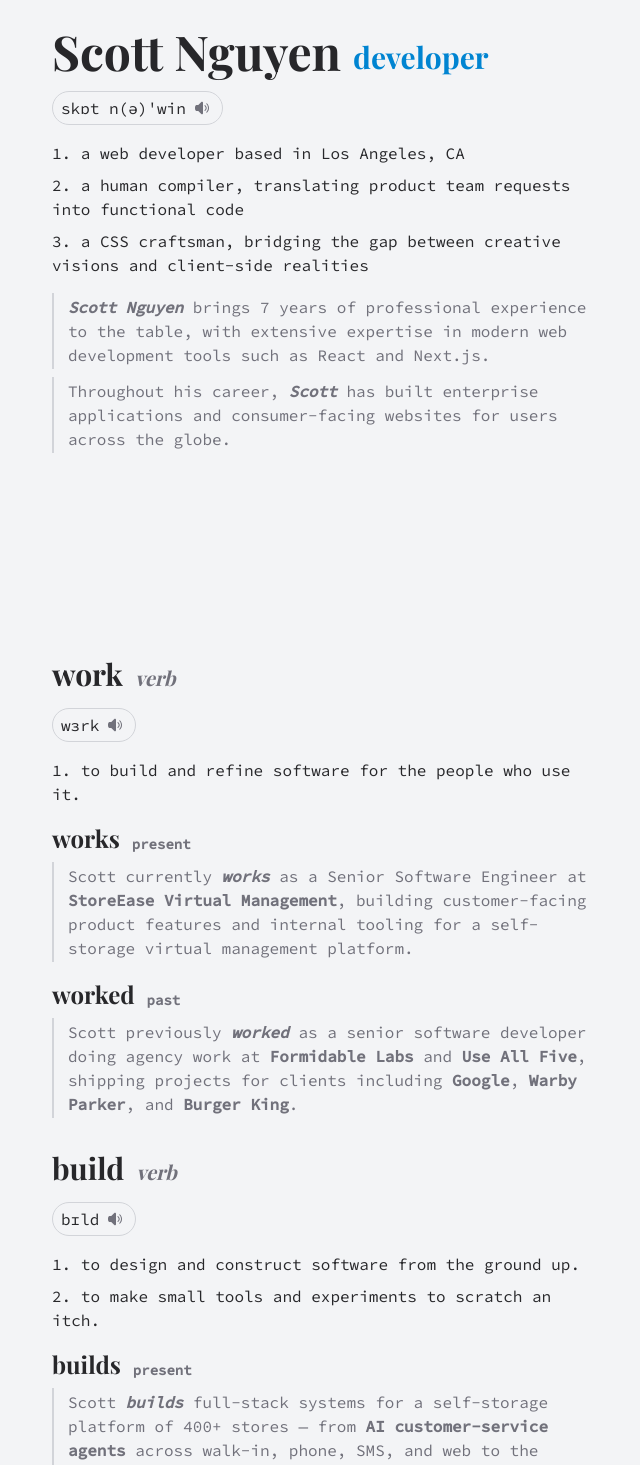
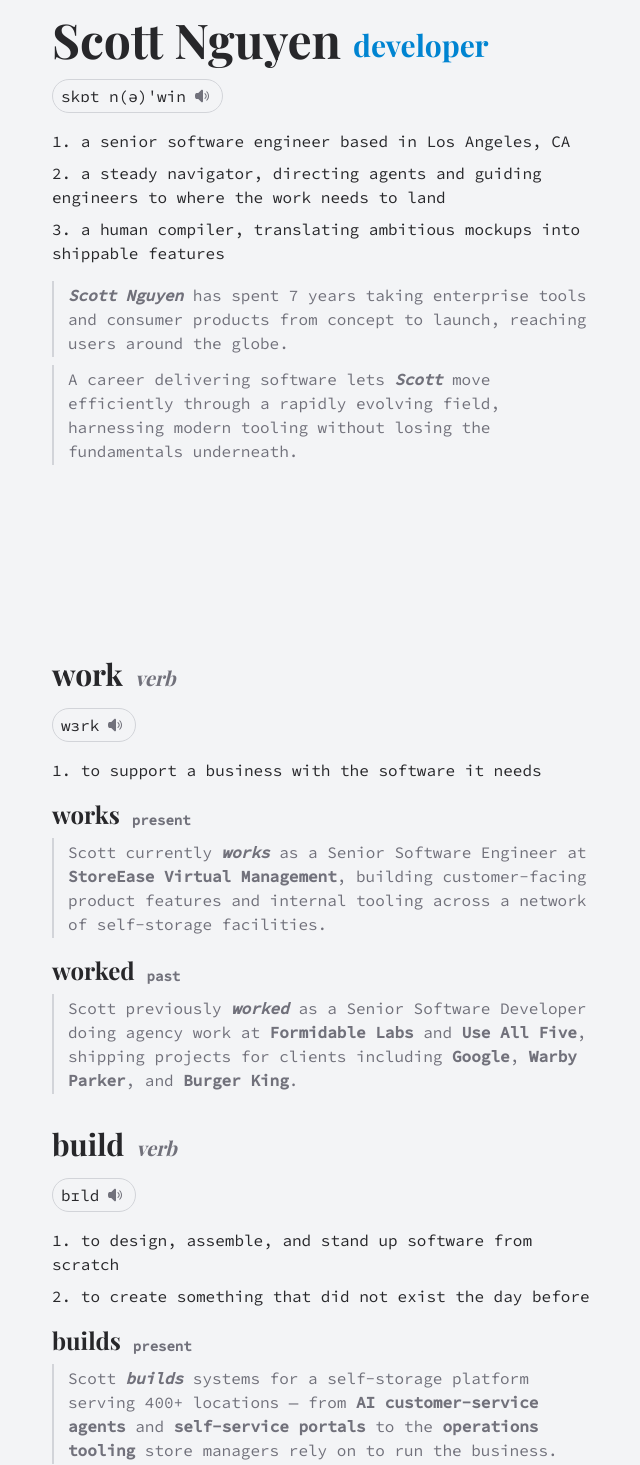
Before and after one commit to scottqmn/portfolio, a Next.js app: page / in a window 1280 px wide. Shown: the part 160-1625 px from the top of the page, without its empty margins (316-956 px from the left). Built offline with nearby package versions, Linux system fonts and the light colour scheme; no server answers.

Commit message:
chore: content

```diff
--- a/src/components/sections/Employment/constants.ts
+++ b/src/components/sections/Employment/constants.ts
@@ -1,13 +1,10 @@
-// Placeholder copy — real companies.
-export const definitions = [
-    'to build and refine software for the people who use it.',
-];
+export const definitions = ['to support a business with the software it needs'];
 
 // Example sentences grouped by inflected form of the headword.
 export const present = [
-    'Scott currently <em><strong>works</strong></em> as a Senior Software Engineer at <strong>StoreEase Virtual Management</strong>, building customer-facing product features and internal tooling for a self-storage virtual management platform.',
+    'Scott currently <em><strong>works</strong></em> as a Senior Software Engineer at <strong>StoreEase Virtual Management</strong>, building customer-facing product features and internal tooling across a network of self-storage facilities.',
 ];
 
 export const past = [
-    'Scott previously <em><strong>worked</strong></em> as a senior software developer doing agency work at <strong>Formidable Labs</strong> and <strong>Use All Five</strong>, shipping projects for clients including <strong>Google</strong>, <strong>Warby Parker</strong>, and <strong>Burger King</strong>.',
+    'Scott previously <em><strong>worked</strong></em> as a Senior Software Developer doing agency work at <strong>Formidable Labs</strong> and <strong>Use All Five</strong>, shipping projects for clients including <strong>Google</strong>, <strong>Warby Parker</strong>, and <strong>Burger King</strong>.',
 ];
--- a/src/components/sections/Hero/constants.ts
+++ b/src/components/sections/Hero/constants.ts
@@ -1,10 +1,10 @@
 export const definitions = [
-    'a web developer based in Los Angeles, CA',
-    'a human compiler, translating product team requests into functional code',
-    'a CSS craftsman, bridging the gap between creative visions and client-side realities',
+    'a senior software engineer based in Los Angeles, CA',
+    'a steady navigator, directing agents and guiding engineers to where the work needs to land',
+    'a human compiler, translating ambitious mockups into shippable features',
 ];
 
 export const sentences = [
-    '<em><strong>Scott Nguyen</strong></em> brings {{years}} years of professional experience to the table, with extensive expertise in modern web development tools such as React and Next.js.',
-    'Throughout his career, <em><strong>Scott</strong></em> has built enterprise applications and consumer-facing websites for users across the globe.',
+    '<em><strong>Scott Nguyen</strong></em> has spent {{years}} years taking enterprise tools and consumer products from concept to launch, reaching users around the globe.',
+    'A career delivering software lets <em><strong>Scott</strong></em> move efficiently through a rapidly evolving field, harnessing modern tooling without losing the fundamentals underneath.',
 ];
--- a/src/components/sections/Projects/constants.ts
+++ b/src/components/sections/Projects/constants.ts
@@ -1,18 +1,13 @@
-// Placeholder content — replace with real copy.
 export const definitions = [
-    'to design and construct software from the ground up.',
-    'to make small tools and experiments to scratch an itch.',
+    'to design, assemble, and stand up software from scratch',
+    'to create something that did not exist the day before',
 ];
 
-// Example sentences grouped by inflected form of the headword.
-// Bold the project name when swapping in real copy.
 export const present = [
-    'Scott <em><strong>builds</strong></em> full-stack systems for a self-storage platform of 400+ stores — from <strong>AI customer-service agents</strong> across walk-in, phone, SMS, and web to the <strong>operations tooling</strong> that store managers run the business on.',
+    'Scott <em><strong>builds</strong></em> systems for a self-storage platform serving 400+ locations — from <strong>AI customer-service agents</strong> and <strong>self-service portals</strong> to the <strong>operations tooling</strong> store managers rely on to run the business.',
 ];
 
 export const past = [
     'Scott <em><strong>built</strong></em> <strong>Google Real-Time Content Insights</strong>, a newsroom analytics dashboard for the <strong>Google News Initiative</strong> that turns live audience data from Analytics, Trends, and YouTube into in-the-moment editorial decisions — giving publishers worldwide the insight to catch trending stories, deepen reader engagement, and act on opportunities as they emerge.',
-    'Scott <em><strong>built</strong></em> a customer self-service portal for <strong>StoreEase</strong> where renters reserve new units, make payments on current ones, and manage their accounts unassisted — clearing routine requests that would otherwise pull in a store manager or leasing representative.',
-    'Scott <em><strong>built</strong></em> a marketing site that cut load time by 40%.',
-    'Scott <em><strong>built</strong></em> a SaaS customer dashboard in three weeks.',
+    'Scott <em><strong>built</strong></em> the Jamstack foundations powering the <strong>UCLA</strong> centennial campaign and architecture firm <strong>NBBJ</strong>, CMS-driven systems that put animation-rich page composition in the hands of the people who own the content.',
 ];
```
